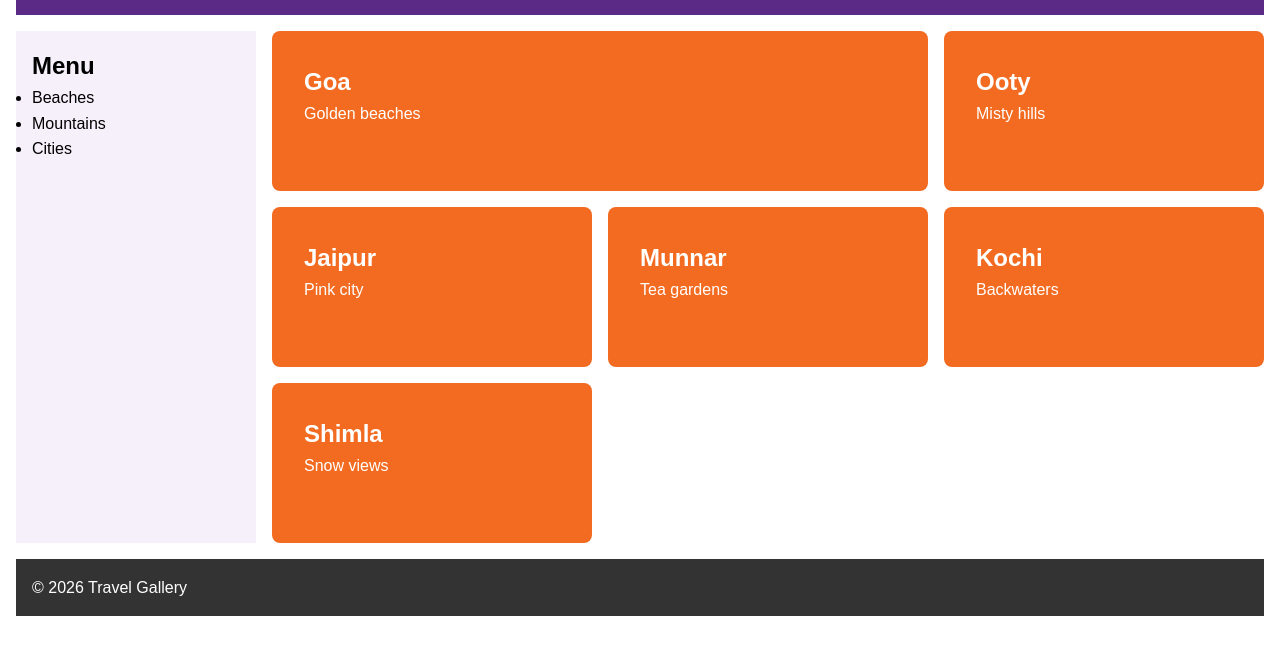
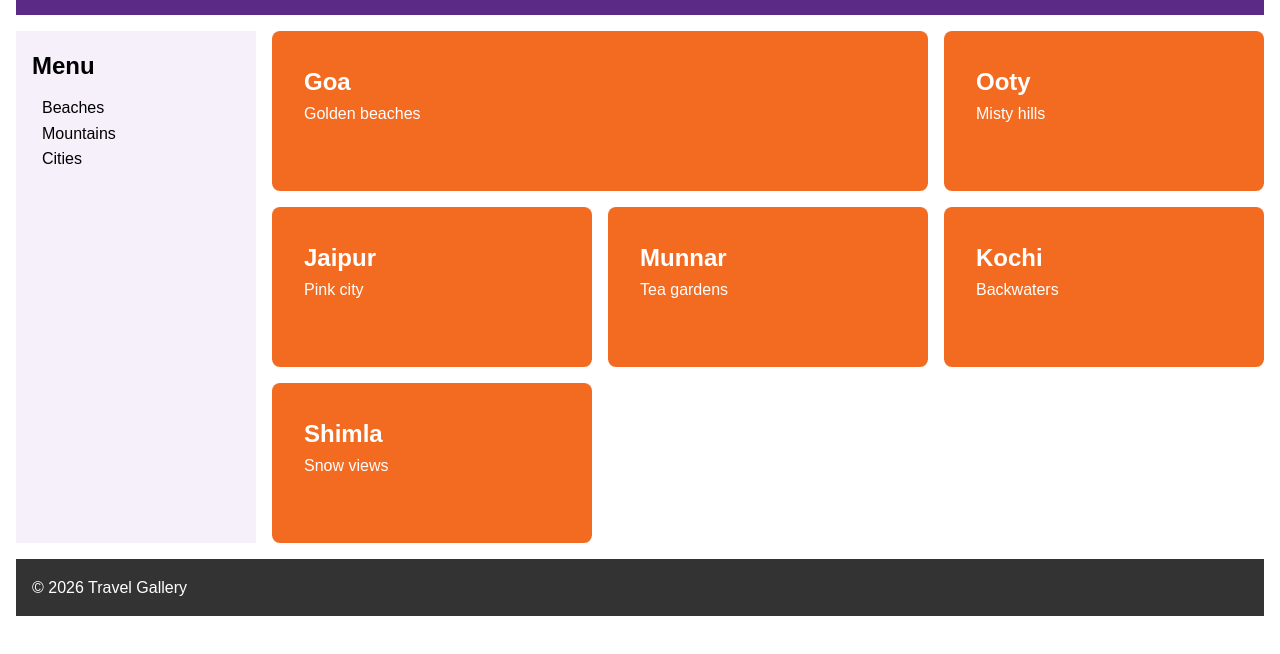
Before and after one commit to snekharajagopal/travel-gallery, a plain HTML site: page index.html in a window 1280 px wide. Shown: the part 126-780 px from the top of the page. Drawn offline with Linux system fonts and the light colour scheme.

Commit message:
Update sidebar list in style.css

```diff
--- a/style.css
+++ b/style.css
@@ -29,6 +29,10 @@ body {
   grid-area: sidebar;
   background: #f6f0fa;
   padding: 1rem;
+}
+.sidebar ul{
+  list-style-type:none;
+  padding: 10px;
 }
 .gallery {
   grid-area: main;
```
